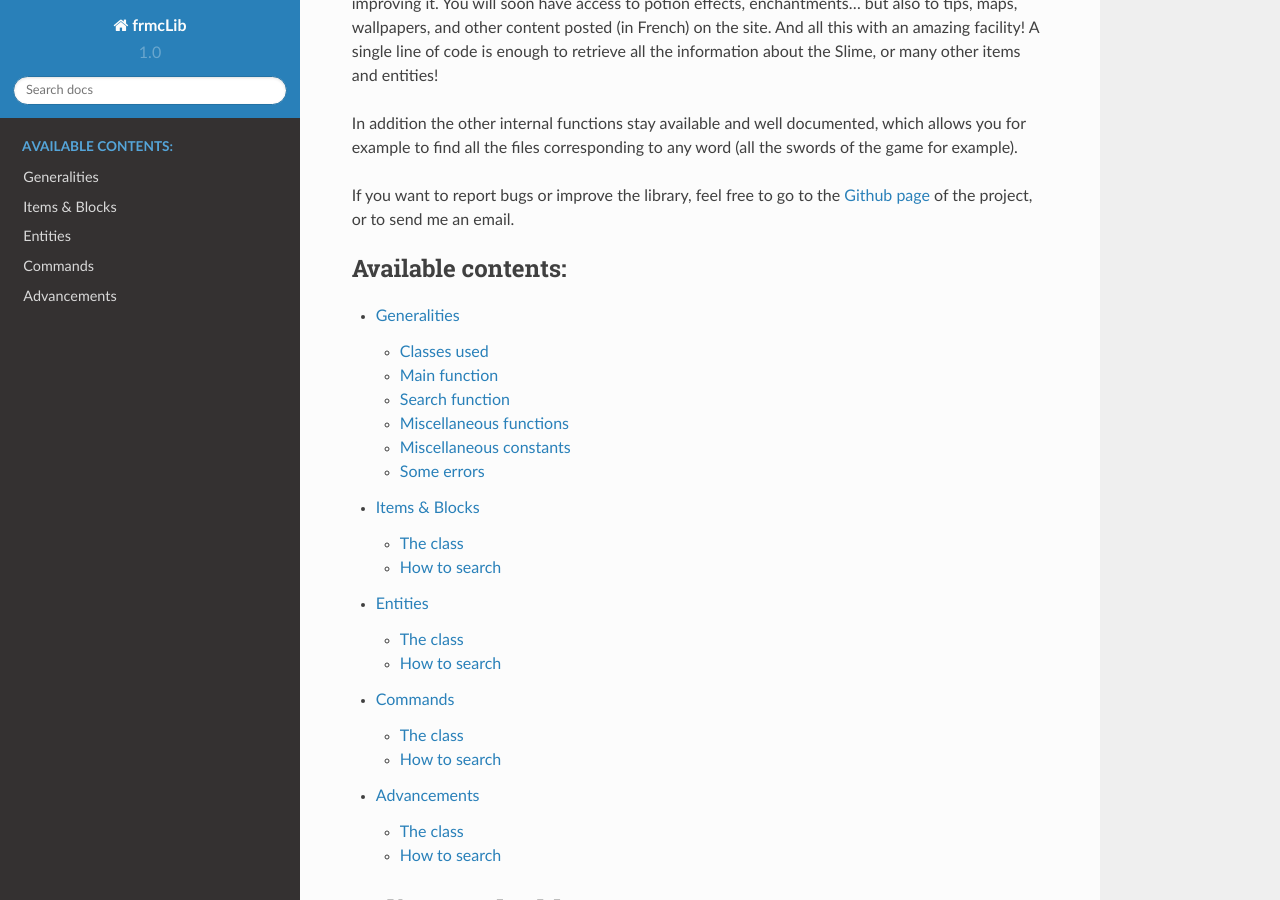
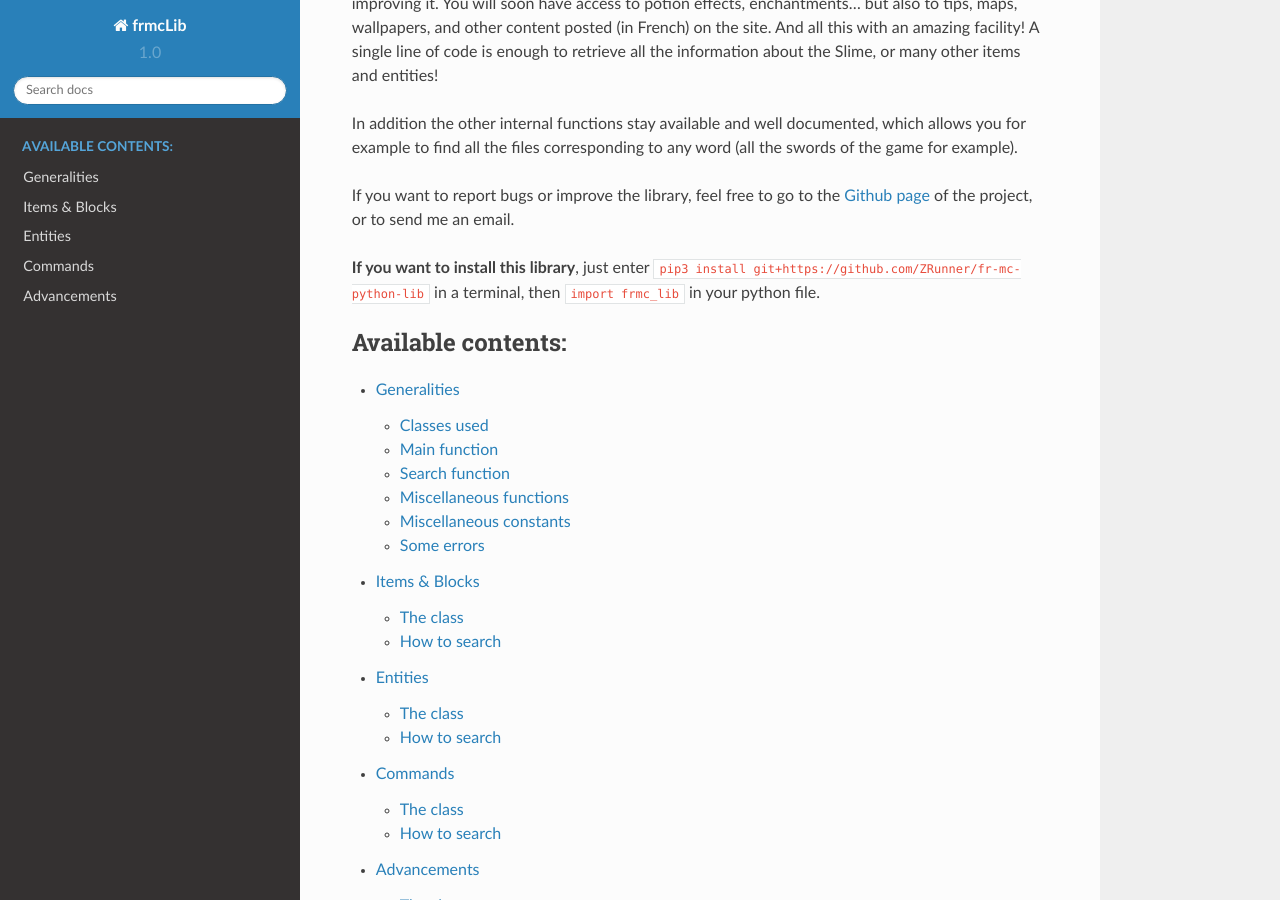
Before and after one commit to ZRunner/fr-mc-python-lib, a Sphinx documentation site: the page built from docs/index.rst, in a window 1280 px wide and 900 px high, scrolled down 336 px. Built offline with Sphinx 7.4.7 and the Read the Docs theme 2.0.0, drawn with Linux system fonts in a browser that asks for light colours.

Commit message:
Update index.rst

```diff
--- a/docs/index.rst
+++ b/docs/index.rst
@@ -16,6 +16,8 @@ In addition the other internal functions stay available and well documented, whi
 
 If you want to report bugs or improve the library, feel free to go to the `Github page <https://github.com/ZRunner/fr-mc-python-lib>`_ of the project, or to send me an email.
 
+**If you want to install this library**, just enter :code:`pip3 install git+https://github.com/ZRunner/fr-mc-python-lib` in a terminal, then :code:`import frmc_lib` in your python file.
+
 .. toctree::
    :maxdepth: 2
    :caption: Available contents:
```
